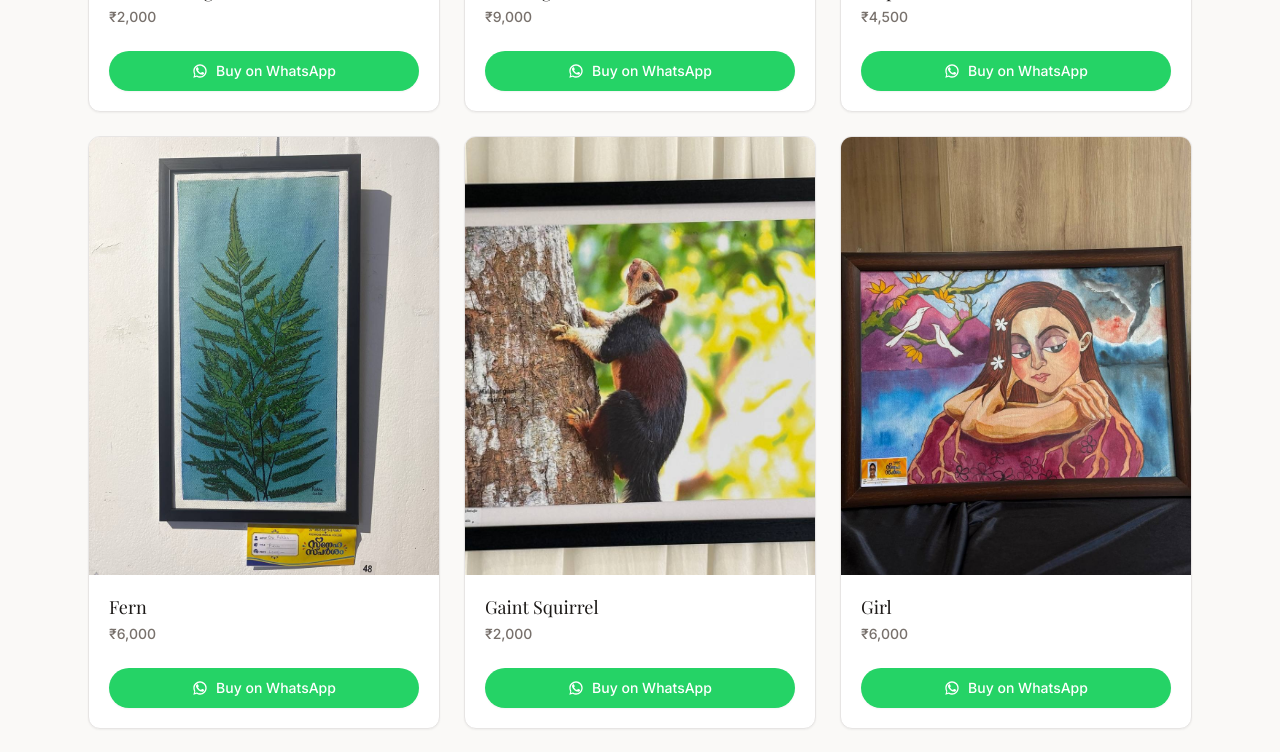
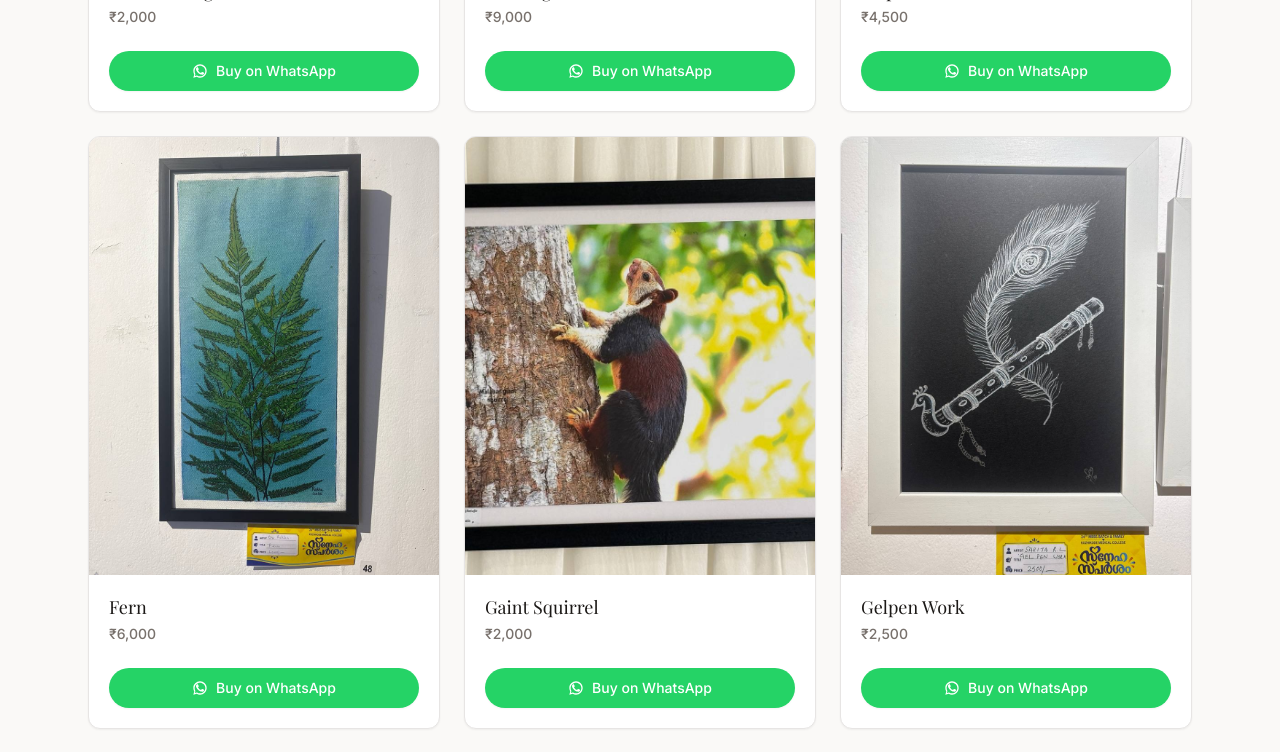
Before and after one commit to jasilmohmd/Art-catalogue, a Next.js app: page / in a window 1280 px wide. Shown: the part 5180-5932 px from the top of the page. Built offline with nearby package versions, Linux system fonts and the light colour scheme; a web font is replaced by a local one.

Commit message:
feat: add Gelpen Work artwork

```diff
--- a/data/artworks.ts
+++ b/data/artworks.ts
@@ -168,6 +168,13 @@ export const artworks: Artwork[] = [
     name: "Gaint Squirrel",
     price: 2000,
     image: "/artworks/gaint_squirrel-2000.jpg",
+    available: true,
+  },
+  {
+    id: "gelpen-work",
+    name: "Gelpen Work",
+    price: 2500,
+    image: "/artworks/gelpen_work-2500.jpg",
     available: true,
   },
   {
```
Also changed, not shown: public/artworks/gelpen_work-2500.jpg (added).
